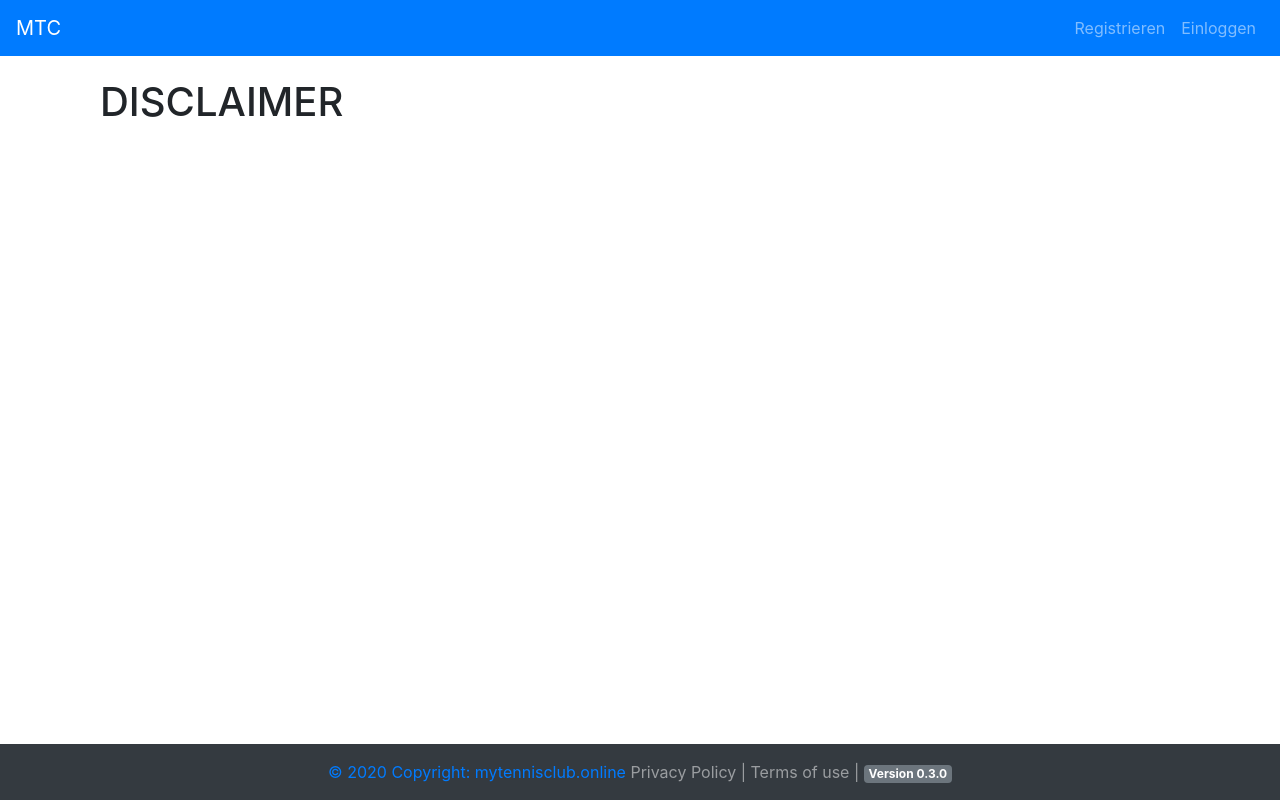
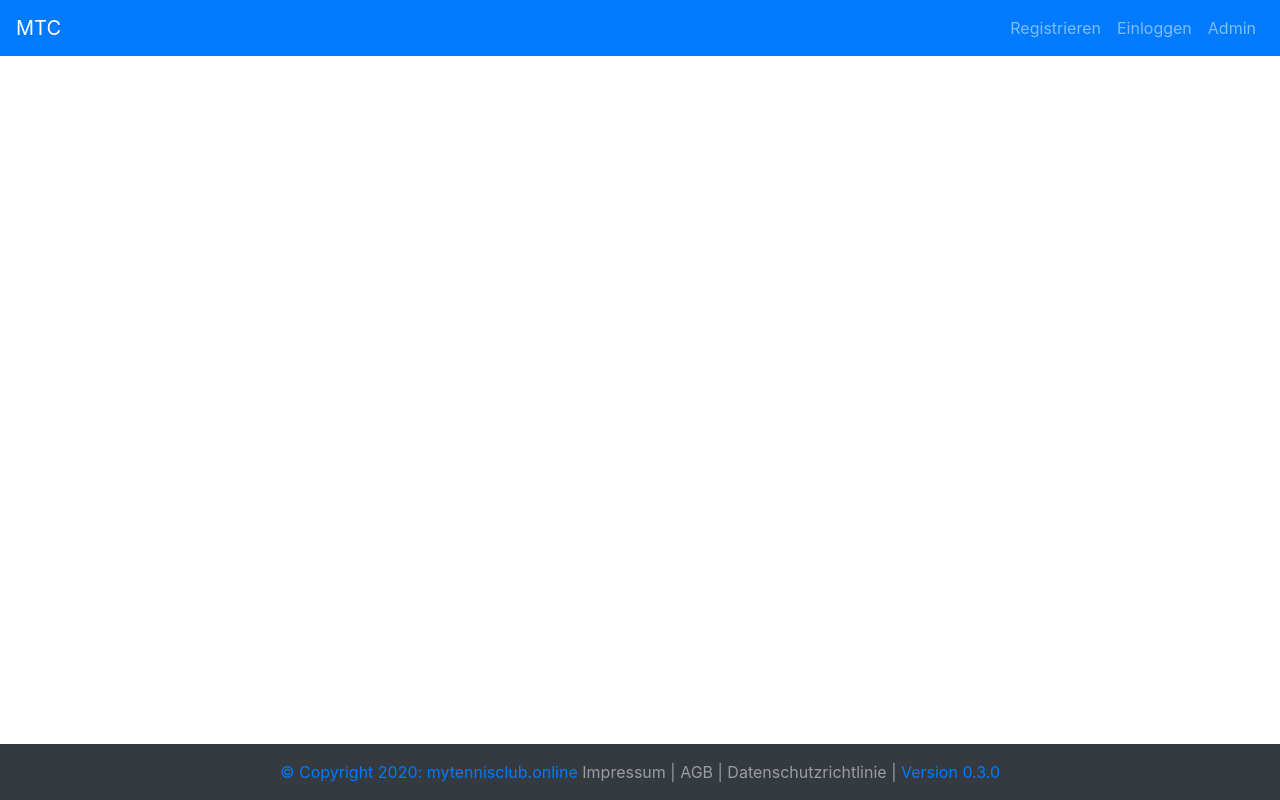
Before and after one commit to puredriver/myclub, a Django app: page /rankinglist/ in a window 1280 px wide. Run offline with Django 3.2, Linux system fonts and the light colour scheme; data that the repository does not hold is empty; some libraries are stand-ins or nearby versions.

Commit message:
some links added

```diff
--- a/rankinglist/templates/rankinglist/base.html
+++ b/rankinglist/templates/rankinglist/base.html
@@ -51,9 +51,11 @@
           {% if user.is_authenticated %}
             <a class="nav-link" href="{% url 'logout' %}">Ausloggen</a>
             <a class="nav-link" href="{% url 'index' %}">Profil</a>
+            <a class="nav-link" href="{% url 'admin:index' %}">Admin</a>
           {% else %}
             <a class="nav-link" href="{% url 'signup' %}">Registrieren</a>
             <a class="nav-link" href="{% url 'login' %}">Einloggen</a>
+            <a class="nav-link" href="{% url 'admin:index' %}">Admin</a>
           {% endif %}
       </ul>
 
@@ -87,10 +89,10 @@
     </script>
     </main><!-- /.container -->
 
-    <footer class="footer  mt-auto py-3 bg-dark text-white-50">
+    <footer class="footer mt-auto py-3 bg-dark text-white-50">
       <div class="container text-center">
-        <a href="http://www.mytennisclub.online" target="_blank">&copy 2020 Copyright: mytennisclub.online</a>
-        Privacy Policy | Terms of use | <a href="https://github.com/puredriver/myclub/blob/master/README.md#v030" target="_blank" class="badge badge-secondary">Version 0.3.0</a>
+        <a href="http://www.mytennisclub.online" target="_blank">&copy Copyright 2020: mytennisclub.online</a>
+        Impressum | AGB | Datenschutzrichtlinie | <a href="https://github.com/puredriver/myclub/blob/master/README.md#v030" target="_blank" >Version 0.3.0</a>
       </div>
     </footer>
 
--- a/rankinglist/templates/rankinglist/index.html
+++ b/rankinglist/templates/rankinglist/index.html
@@ -15,7 +15,6 @@
 
   </div>
 
-  <h1>DISCLAIMER</h1>
 </div>
 
 {% endblock %}
```
